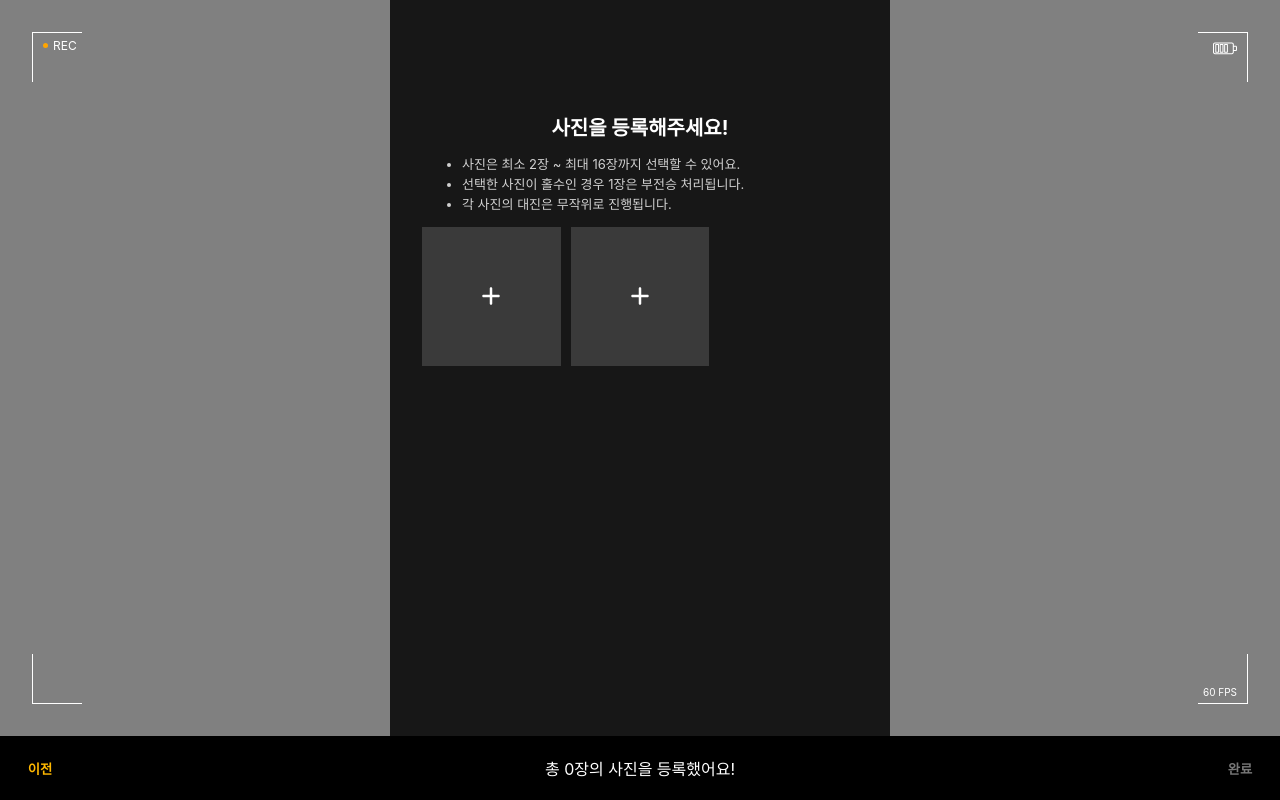
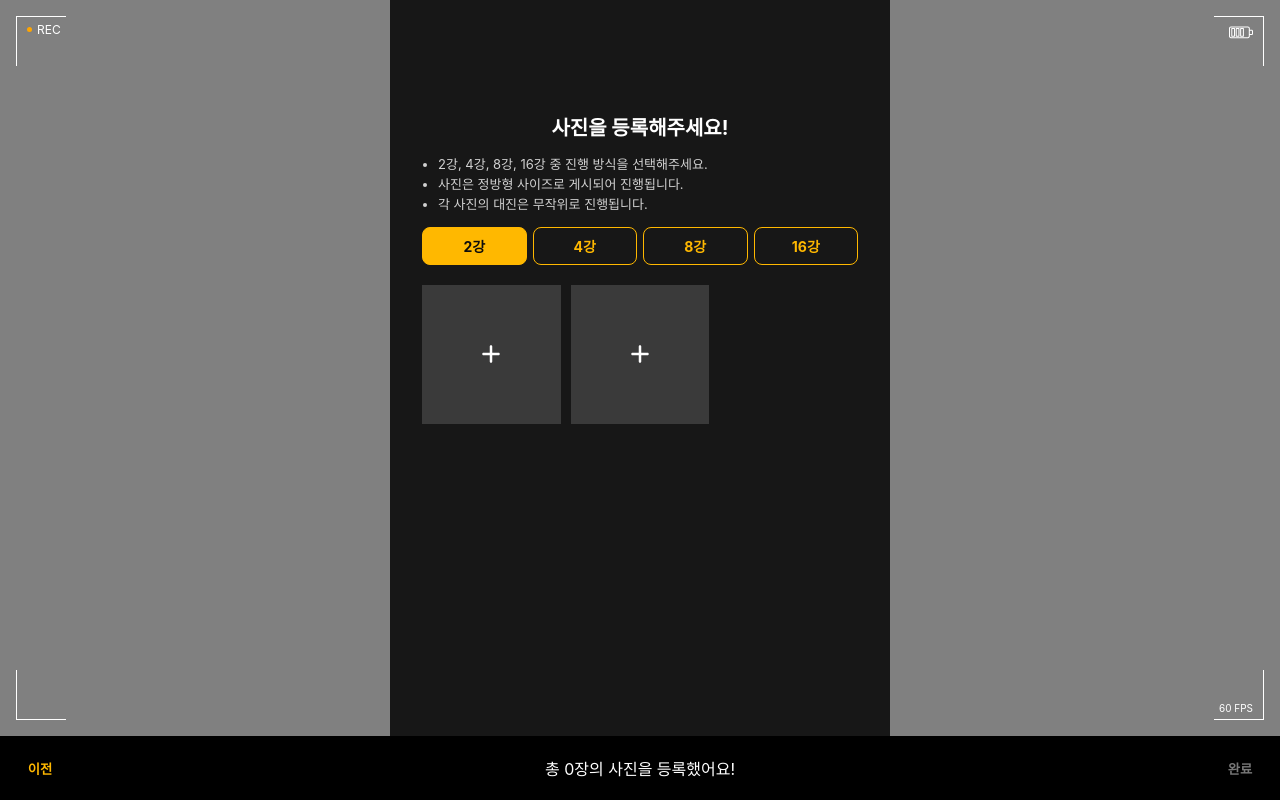
Before and after one commit to r-4bb1t/metavv-photo-frontend, a Next.js app: page /new in a window 1280 px wide. Built offline with nearby package versions, Linux system fonts and the light colour scheme; a web font is replaced by a local one.

Commit message:
add context

```diff
--- /dev/null
+++ b/contexts/dataContext.tsx
@@ -0,0 +1,41 @@
+import {
+  createContext,
+  Dispatch,
+  ReactNode,
+  SetStateAction,
+  useState,
+} from "react";
+
+interface DataContextProps {
+  name: string;
+  setName: Dispatch<SetStateAction<string>>;
+  images: { file: File; id: string }[];
+  setImages: Dispatch<SetStateAction<{ file: File; id: string }[]>>;
+}
+
+export const DataContext = createContext<DataContextProps>({
+  name: "",
+  setName: () => {},
+  images: [],
+  setImages: () => {},
+});
+
+const DataContextProvider = ({ children }: { children: ReactNode }) => {
+  const [name, setName] = useState("");
+  const [images, setImages] = useState([] as { file: File; id: string }[]);
+
+  return (
+    <DataContext.Provider
+      value={{
+        name,
+        setName,
+        images,
+        setImages,
+      }}
+    >
+      {children}
+    </DataContext.Provider>
+  );
+};
+
+export default DataContextProvider;
--- /dev/null
+++ b/hooks/useData.tsx
@@ -0,0 +1,4 @@
+import { useContext } from "react";
+import { DataContext } from "../contexts/dataContext";
+
+export const useData = () => useContext(DataContext);
--- a/pages/_app.tsx
+++ b/pages/_app.tsx
@@ -1,8 +1,13 @@
-import '../styles/globals.css'
-import type { AppProps } from 'next/app'
+import "../styles/globals.css";
+import type { AppProps } from "next/app";
+import DataContextProvider from "../contexts/dataContext";
 
 function MyApp({ Component, pageProps }: AppProps) {
-  return <Component {...pageProps} />
+  return (
+    <DataContextProvider>
+      <Component {...pageProps} />
+    </DataContextProvider>
+  );
 }
 
-export default MyApp
+export default MyApp;
--- a/pages/new.tsx
+++ b/pages/new.tsx
@@ -3,9 +3,10 @@ import Link from "next/link";
 import { useRouter } from "next/router";
 import { useState } from "react";
 import { Layout } from "../components/Layout";
+import { useData } from "../hooks/useData";
 import styles from "../styles/New.module.scss";
 
-const Footer = ({ n }: { n: number }) => {
+const Footer = ({ n, len }: { n: number; len: number }) => {
   const router = useRouter();
   return (
     <div className={styles.footer}>
@@ -13,7 +14,7 @@ const Footer = ({ n }: { n: number }) => {
         이전
       </button>
       <div>총 {n}장의 사진을 등록했어요!</div>
-      <button className={styles.button} disabled={n < 2}>
+      <button className={styles.button} disabled={n < len}>
         완료
       </button>
     </div>
@@ -45,36 +46,59 @@ const UploadButton = ({ handleFileUpload }: { handleFileUpload: Function }) => (
 );
 
 const Home: NextPage = () => {
-  const [images, setImages] = useState([] as File[]);
+  const { images, setImages } = useData();
+  const [len, setLen] = useState(2);
 
   const handleFileUpload = (file: File) => {
     if (!file) return;
-    const f = file; // 여기에 파일 업로드 입력
-    setImages((images) => [...images, f]);
+    const f = file;
+    setImages((images) => [
+      ...images,
+      { file: f, id: f.name + new Date().toString() },
+    ]);
   };
 
   return (
-    <Layout footer={<Footer n={images.length} />}>
+    <Layout footer={<Footer n={images.length} len={len} />}>
       <div className={styles.main}>
         <div className={styles.title}>사진을 등록해주세요!</div>
         <ul className={styles.contents}>
-          <li>사진은 최소 2장 ~ 최대 16장까지 선택할 수 있어요.</li>
-          <li>선택한 사진이 홀수인 경우 1장은 부전승 처리됩니다.</li>
+          <li>2강, 4강, 8강, 16강 중 진행 방식을 선택해주세요.</li>
+          <li>사진은 정방형 사이즈로 게시되어 진행됩니다.</li>
           <li>각 사진의 대진은 무작위로 진행됩니다.</li>
         </ul>
+        <div className={styles.lenbtncontainer}>
+          {[2, 4, 8, 16].map((l) => (
+            <button
+              key={l}
+              className={`${styles.lenbtn} ${len === l ? styles.active : ""}`}
+              onClick={() => {
+                if (
+                  confirm(
+                    "N강으로 변경하시겠습니까?\n현재 등록한 사진은 초기화됩니다."
+                  )
+                ) {
+                  setLen(l);
+                  setImages([]);
+                }
+              }}
+            >
+              {l}강
+            </button>
+          ))}
+        </div>
         <div className={styles.images}>
-          {images.length === 0 && (
-            <UploadButton handleFileUpload={handleFileUpload} />
-          )}
-          {images.map((image) => (
-            <div key={image.name} className={styles.uploaded}>
-              {/* key를 image.name으로 하면 안된다 (겹칠 수 있어서... 나중에 id 같은 걸로 바꿔줘야 함.) */}
-              <img src="https://src.hidoc.co.kr/image/lib/2022/5/12/1652337370806_0.jpg" />
+          {images.map((image, index) => (
+            <div key={image.id} className={styles.uploaded}>
+              <img
+                src={URL.createObjectURL(image.file)}
+                alt={image.file.name}
+              />
               <button
                 className={styles.close}
                 onClick={() => {
-                  setImages(
-                    (images) => images.filter((i) => i.name !== image.name) // 마찬가지
+                  setImages((images) =>
+                    images.filter((i) => i.id !== image.id)
                   );
                 }}
               >
@@ -93,7 +117,9 @@ const Home: NextPage = () => {
               </button>
             </div>
           ))}
-          <UploadButton handleFileUpload={handleFileUpload} />
+          {[...Array(len - images.length)].map((_, i) => (
+            <UploadButton handleFileUpload={handleFileUpload} key={i} />
+          ))}
         </div>
       </div>
     </Layout>
--- a/styles/Layout.module.scss
+++ b/styles/Layout.module.scss
@@ -15,6 +15,7 @@
   min-height: 100vh;
   overflow: auto;
   padding: 2rem;
+  padding-bottom: 6rem;
 }
 
 .header_main {
@@ -35,8 +36,8 @@
   width: 50px;
   height: 50px;
   position: absolute;
-  top: 2rem;
-  left: 2rem;
+  top: 1rem;
+  left: 1rem;
 
   padding-top: 5px;
   padding-left: 10px;
@@ -63,8 +64,8 @@
   width: 50px;
   height: 50px;
   position: absolute;
-  top: 2rem;
-  right: 2rem;
+  top: 1rem;
+  right: 1rem;
 
   padding-right: 10px;
 
@@ -78,8 +79,8 @@
   width: 50px;
   height: 50px;
   position: absolute;
-  bottom: 2rem;
-  left: 2rem;
+  bottom: 1rem;
+  left: 1rem;
 }
 
 .bottom_right {
@@ -88,8 +89,8 @@
   width: 50px;
   height: 50px;
   position: absolute;
-  bottom: 2rem;
-  right: 2rem;
+  bottom: 1rem;
+  right: 1rem;
 
   display: flex;
   justify-content: flex-end;
--- a/styles/New.module.scss
+++ b/styles/New.module.scss
@@ -1,3 +1,5 @@
+$primary: #ffb800;
+
 .main {
 }
 
@@ -12,6 +14,7 @@
   font-size: 13px;
   line-height: 20px;
   opacity: 0.8;
+  padding-inline-start: 1rem;
 }
 
 .footer {
@@ -75,3 +78,26 @@
   background: rgba(0, 0, 0, 0.5);
   color: white;
 }
+
+.lenbtncontainer {
+  display: flex;
+  gap: 6px;
+  margin-bottom: 20px;
+}
+
+.lenbtn {
+  width: 100%;
+  padding: 8px 0;
+  text-align: center;
+  color: $primary;
+  border: 1px solid $primary;
+  border-radius: 8px;
+  font-size: 14px;
+  font-weight: 700;
+  background: none;
+}
+
+.lenbtn.active {
+  background-color: $primary;
+  color: #0c0c0c;
+}
```
Also changed, not shown: pages/index.tsx (+9 -1 lines).
